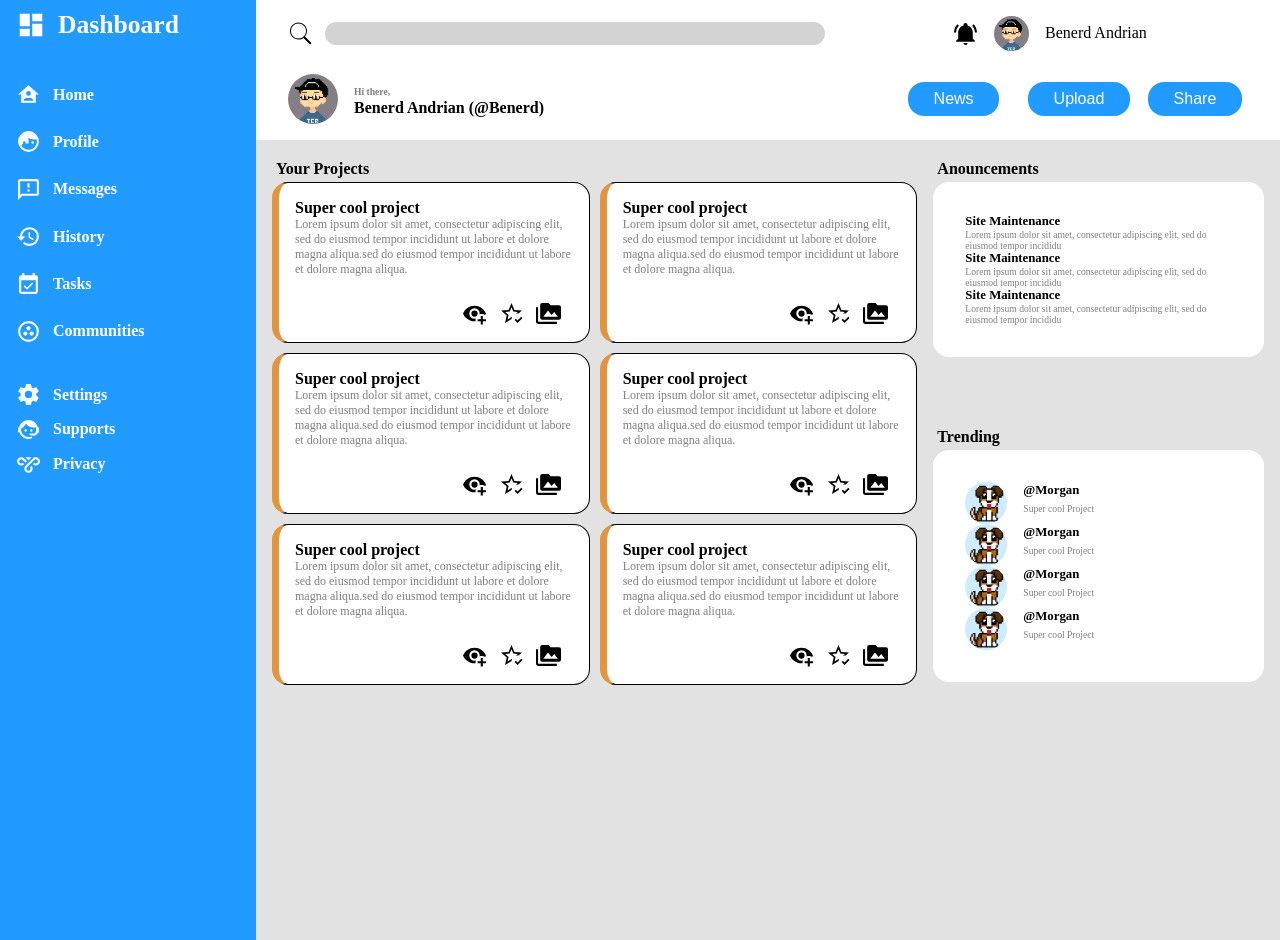
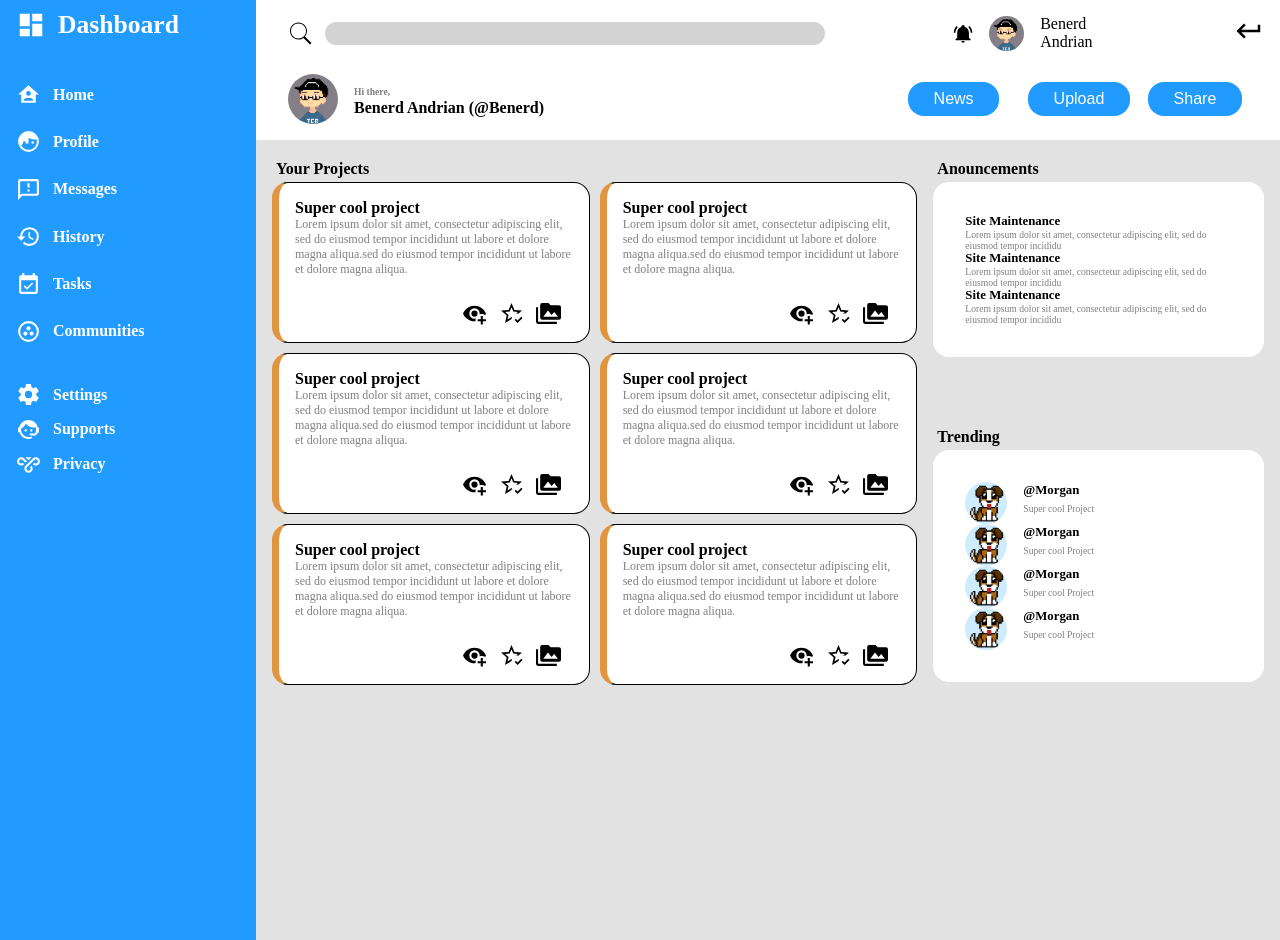
Before and after one commit to BenerdAndrian/AdminDashboard, a plain HTML site: page index.html in a window 1280 px wide. Drawn offline with Linux system fonts and the light colour scheme.

Commit message:
adding returning icon

```diff
--- a/index.html
+++ b/index.html
@@ -49,6 +49,7 @@
             <svg xmlns="http://www.w3.org/2000/svg" viewBox="0 0 24 24"><title>bell-ring</title><path d="M21,19V20H3V19L5,17V11C5,7.9 7.03,5.17 10,4.29C10,4.19 10,4.1 10,4A2,2 0 0,1 12,2A2,2 0 0,1 14,4C14,4.1 14,4.19 14,4.29C16.97,5.17 19,7.9 19,11V17L21,19M14,21A2,2 0 0,1 12,23A2,2 0 0,1 10,21M19.75,3.19L18.33,4.61C20.04,6.3 21,8.6 21,11H23C23,8.07 21.84,5.25 19.75,3.19M1,11H3C3,8.6 3.96,6.3 5.67,4.61L4.25,3.19C2.16,5.25 1,8.07 1,11Z" /></svg>
              <img class="avatar" src="draw-a-personalized-pixel-art-avatar-of-you-in-my-style.webp" alt="me">
             <span>Benerd Andrian</span>
+            <a style="margin-left:7rem;" href="https://benerdandrian.github.io/myPortfolio/"><svg style="width:30px;height:30px;"  xmlns="http://www.w3.org/2000/svg" viewBox="0 0 24 24"><title>keyboard-return</title><path d="M19,7V11H5.83L9.41,7.41L8,6L2,12L8,18L9.41,16.58L5.83,13H21V7H19Z" /></svg></a>
             </div>
 
             </div>
```
